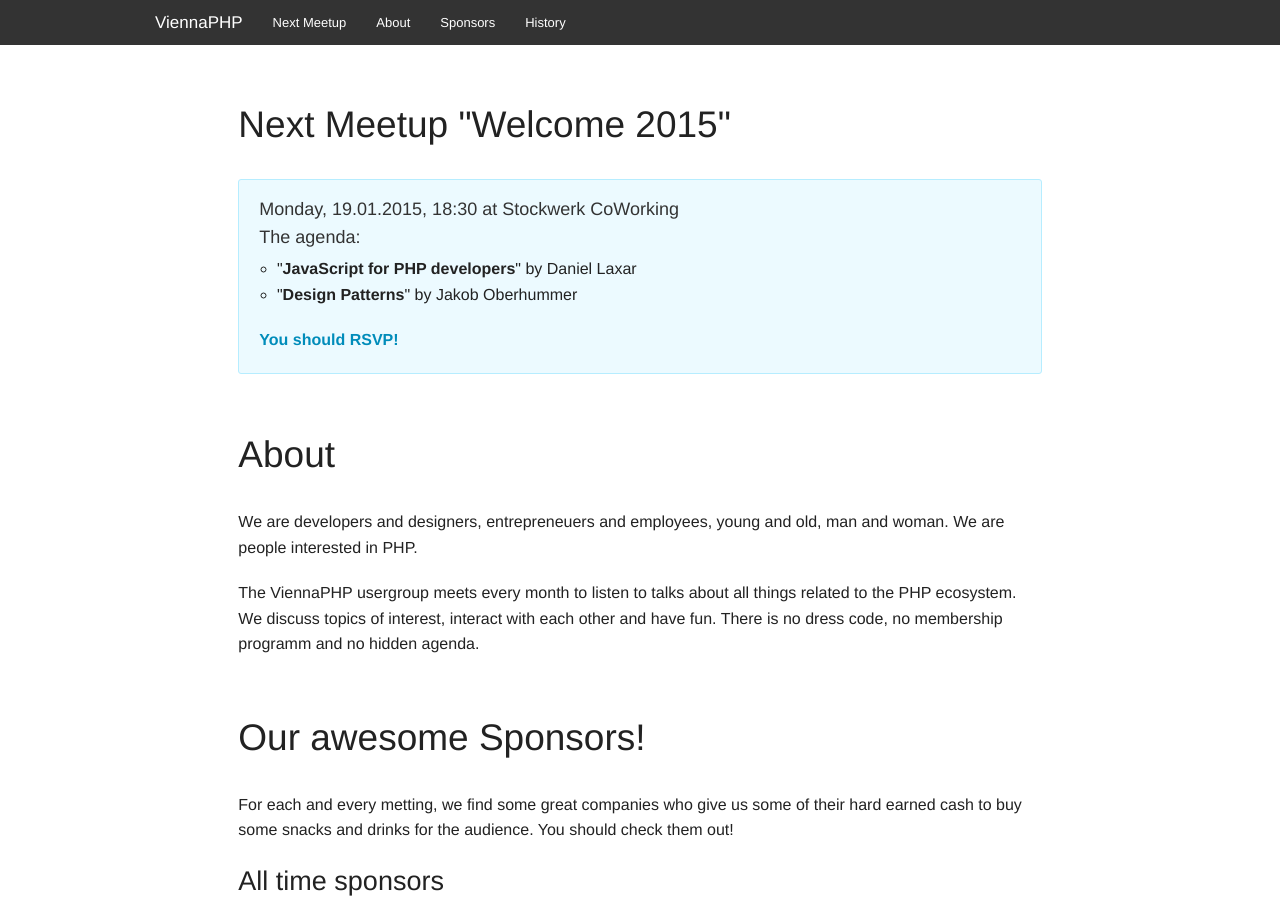
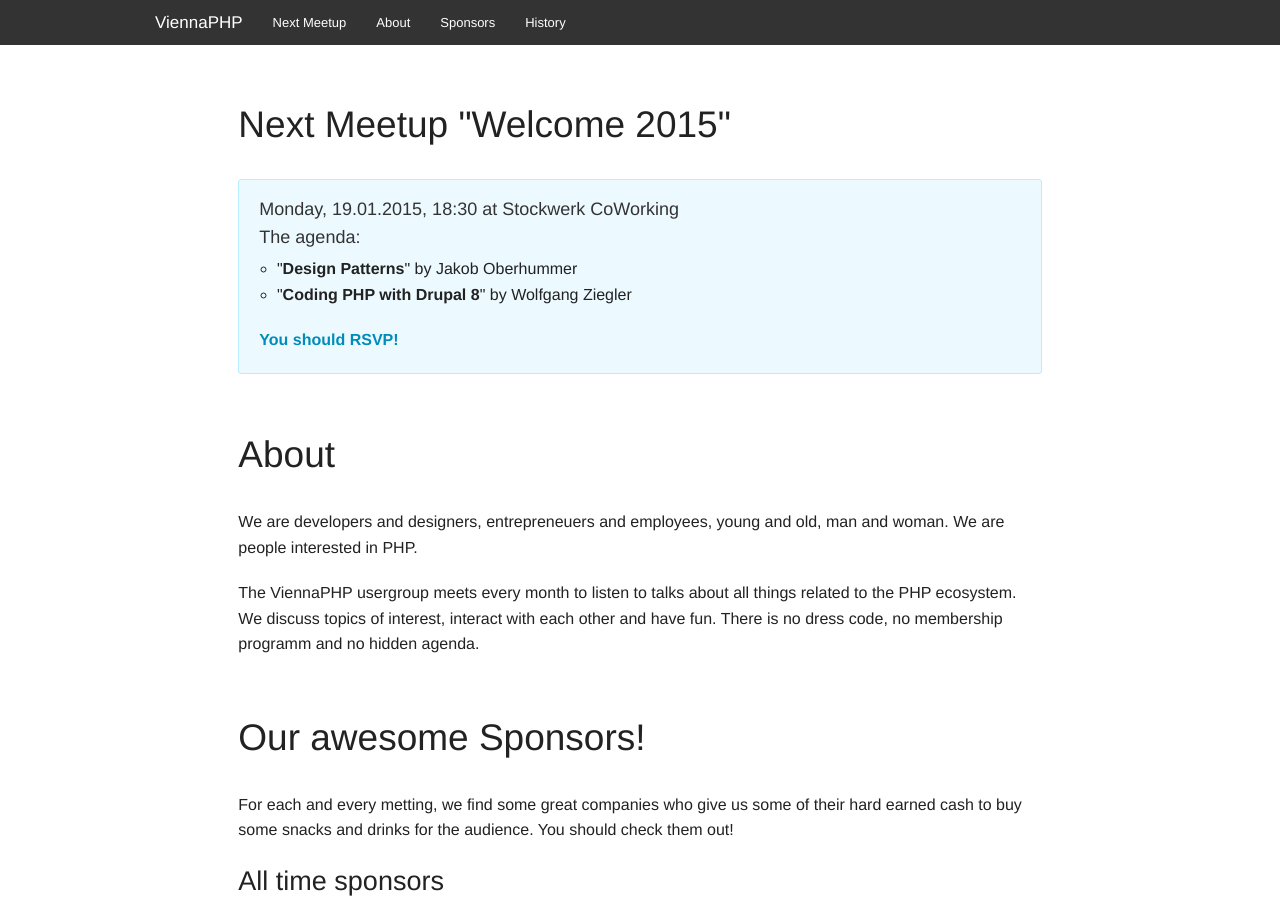
Before and after one commit to viennaphp/viennaphp.github.io, a Jekyll site: the page built from index.html, in a window 1280 px wide and 900 px high, scrolled down 512 px. Built offline with Jekyll 4.4.1, drawn with Linux system fonts in a browser that asks for light colours.

Commit message:
Updating data for next meetup

```diff
--- a/_data/meetup.yml
+++ b/_data/meetup.yml
@@ -3,8 +3,8 @@ date: Monday, 19.01.2015
 time: "18:30"
 location: Stockwerk CoWorking
 agenda:
-    - title: JavaScript for PHP developers
-      speaker: Daniel Laxar
     - title: Design Patterns
       speaker: Jakob Oberhummer
+    - title: Coding PHP with Drupal 8
+      speaker: Wolfgang Ziegler
 link: http://www.meetup.com/viennaphp/events/219443095/
```
